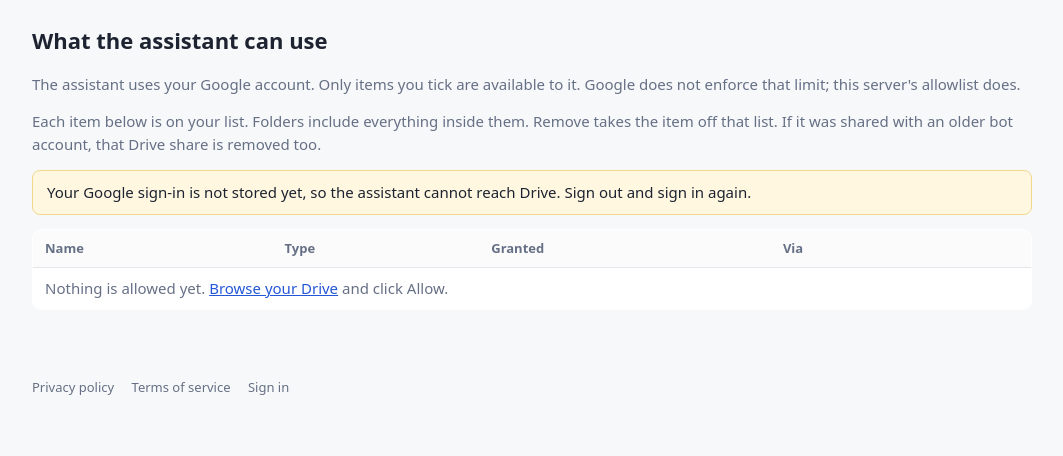
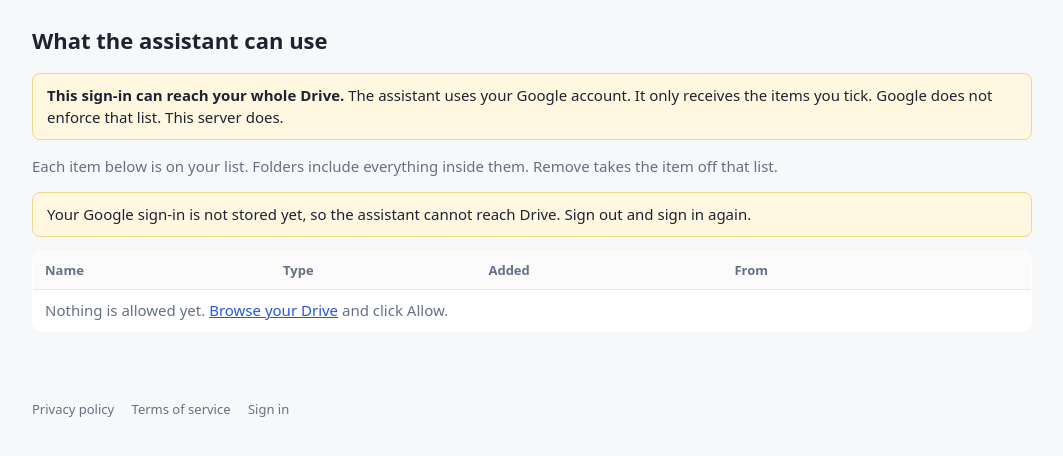
Before and after one commit to parthit/scoped-drive-mcp, a Python web app: template src/scoped_drive_mcp/templates/access.html in a window 1280 px wide. Shown: the part 44-500 px from the top of the page, without its empty margins (108-1171 px from the left). Run offline with Jinja, Linux system fonts and the light colour scheme; the template is opened without the code that fills it, so the values that code supplies are empty.

Commit message:
Say the signed-in Drive token can see the whole Drive.
The consent screen and overview still described the old bot wall. One account card, a warning that this server is the limit, and matching privacy and setup wording.

Co-authored-by: Parthit Patel <parthit@users.noreply.github.com>

```diff
--- a/src/scoped_drive_mcp/templates/_mode.html
+++ b/src/scoped_drive_mcp/templates/_mode.html
@@ -1,2 +1,3 @@
-<p class="muted" id="mode-note">The assistant uses your Google account. Only items you tick are available to it.
-  Google does not enforce that limit; this server's allowlist does.</p>
+<div class="warn" id="mode-note"><b>This sign-in can reach your whole Drive.</b>
+  The assistant uses your Google account. It only receives the items you tick.
+  Google does not enforce that list. This server does.</div>
--- a/src/scoped_drive_mcp/templates/access.html
+++ b/src/scoped_drive_mcp/templates/access.html
@@ -4,15 +4,14 @@
 <h1>What the assistant can use</h1>
 {% include "_mode.html" %}
 <p class="muted">Each item below is on your list. Folders include everything inside them.
-  Remove takes the item off that list. If it was shared with an older bot account, that
-  Drive share is removed too.</p>
+  Remove takes the item off that list.</p>
 {% if not bot.connected %}
 <div class="warn">Your Google sign-in is not stored yet, so the assistant cannot reach Drive.
   Sign out and sign in again.</div>
 {% endif %}
 <div class="scroll-x">
 <table>
-  <thead><tr><th>Name</th><th>Type</th><th>Granted</th><th>Via</th><th></th></tr></thead>
+  <thead><tr><th>Name</th><th>Type</th><th>Added</th><th>From</th><th></th></tr></thead>
   <tbody>
   {% if root_folder_id %}
   <tr>
--- a/src/scoped_drive_mcp/templates/consent.html
+++ b/src/scoped_drive_mcp/templates/consent.html
@@ -6,7 +6,9 @@
   <p><b>{{ client_name }}</b> wants to connect to your Drive through this server.</p>
   <p>On the items you have ticked, it can search, read, create, edit, and rename.
      It can also move those items to Drive trash. Trash is recoverable for 30 days.</p>
-  <p>It cannot see the rest of your Drive, change who a file is shared with, or permanently delete a file.</p>
+  <p>Anything you have not ticked is refused by this server. The Google sign-in itself
+     can still reach the rest of your Drive. This server is what stops those calls.</p>
+  <p>It cannot change who a file is shared with, or permanently delete a file.</p>
   {% if requested_scope and requested_scope != scope %}
   <p class="muted">The app asked for <code>{{ requested_scope }}</code>. This server still only grants access to the items you have ticked.</p>
   {% endif %}
```
Also changed, not shown: src/scoped_drive_mcp/templates/overview.html (+2 -5 lines), src/scoped_drive_mcp/templates/privacy.html (+5 -5 lines), tests/test_dashboard.py (+5 -2 lines), tests/test_mcp_oauth.py (+2 -0 lines), tests/test_same_account.py (+1 -0 lines), README.md.
